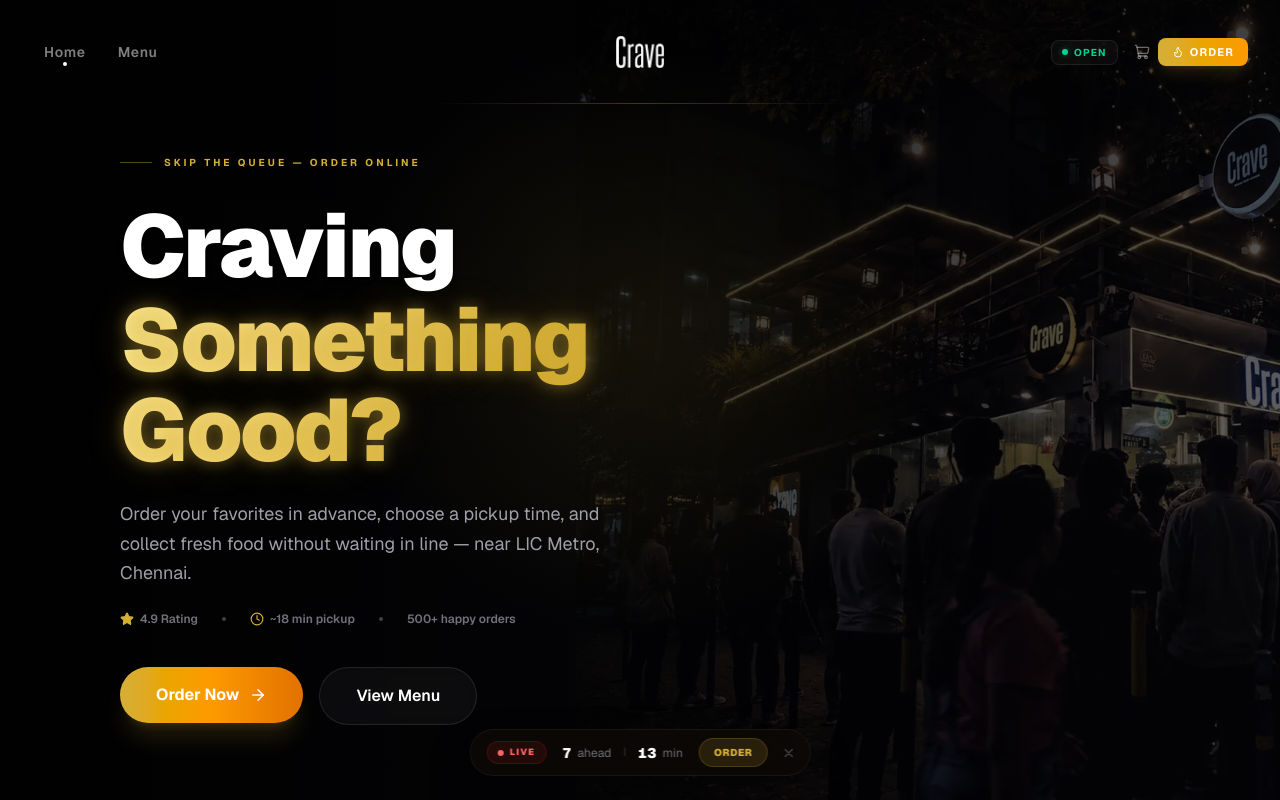
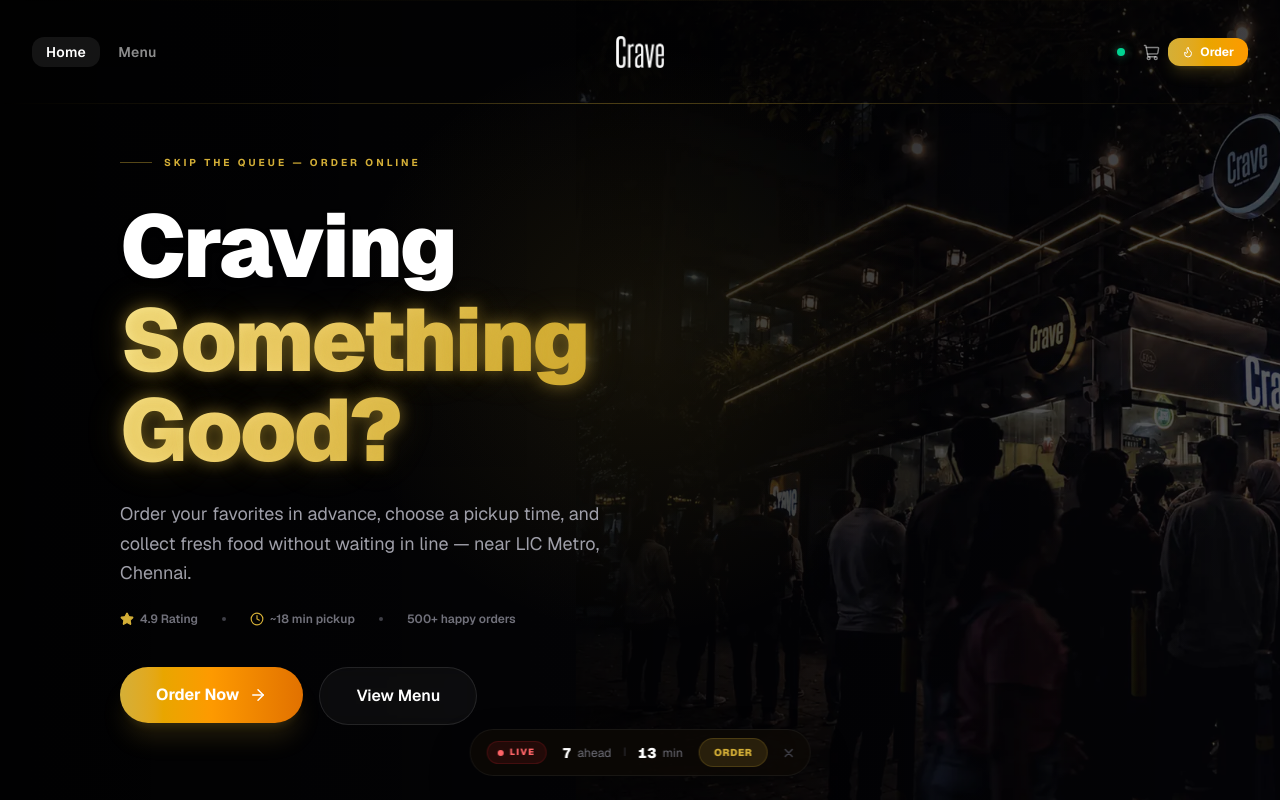
Before and after one commit to hameed-afsar-km/Crave, a Next.js app: page / in a window 1280 px wide. Shown: the top 800 px of the page. Built offline with nearby package versions, Linux system fonts and the light colour scheme.

Commit message:
refactor: Navbar

```diff
--- a/src/components/Navbar.tsx
+++ b/src/components/Navbar.tsx
@@ -16,10 +16,10 @@
   { href: '/menu', label: 'Menu' },
 ];
 
-const statusConfig = {
-  Open: { label: 'OPEN', dot: 'bg-emerald-400 shadow-[0_0_6px_rgba(52,211,153,0.4)]', text: 'text-emerald-400' },
-  Paused: { label: 'PAUSED', dot: 'bg-amber-400 shadow-[0_0_6px_rgba(251,191,36,0.4)]', text: 'text-amber-400' },
-  Closed: { label: 'CLOSED', dot: 'bg-rose-400 shadow-[0_0_6px_rgba(244,63,94,0.4)]', text: 'text-rose-400' },
+const statusDot = {
+  Open: 'bg-emerald-400 shadow-[0_0_8px_rgba(52,211,153,0.5)]',
+  Paused: 'bg-amber-400 shadow-[0_0_8px_rgba(251,191,36,0.5)]',
+  Closed: 'bg-rose-400 shadow-[0_0_8px_rgba(244,63,94,0.5)]',
 } as const;
 
 export default function Navbar() {
@@ -58,8 +58,6 @@
 
   const closeMobile = () => setMobileOpen(false);
 
-  const status = statusConfig[storeLabel as keyof typeof statusConfig];
-
   return (
     <>
       <motion.nav
@@ -73,42 +71,37 @@
             : 'py-3 md:py-3.5 bg-[#08080B]/70 backdrop-blur-2xl border-b border-white/5'
         )}
       >
+        {/* Top edge glow */}
+        <div className={cn(
+          'absolute inset-x-0 top-0 h-px bg-gradient-to-r from-transparent via-gold/25 to-transparent transition-opacity duration-700',
+          isTransparent ? 'opacity-20' : 'opacity-100'
+        )} />
+
         <div className="max-w-7xl mx-auto px-5 sm:px-8 relative">
           <div className="flex items-center justify-between h-[48px] md:h-[56px]">
 
             {/* Left: Nav Links (desktop) */}
-            <div className="hidden md:flex items-center gap-2">
+            <div className="hidden md:flex items-center gap-1">
               {navLinks.map((link, i) => {
                 const active = pathname === link.href;
                 return (
                   <motion.div
                     key={link.href}
-                    initial={{ opacity: 0, x: -6 }}
-                    animate={{ opacity: 1, x: 0 }}
-                    transition={{ delay: 0.1 + i * 0.06, duration: 0.35 }}
-                    className="relative"
+                    initial={{ opacity: 0, y: -8 }}
+                    animate={{ opacity: 1, y: 0 }}
+                    transition={{ delay: 0.1 + i * 0.08, duration: 0.4 }}
                   >
                     <Link
                       href={link.href}
                       className={cn(
-                        'relative px-3 py-2 text-sm font-semibold tracking-wider transition-all duration-300',
+                        'relative px-3.5 py-1.5 text-sm font-semibold tracking-wide rounded-xl transition-all duration-300',
                         isTransparent
-                          ? 'text-white/50 hover:text-white'
-                          : 'text-zinc-500 hover:text-gold'
+                          ? active ? 'text-white bg-white/8' : 'text-white/55 hover:text-white/90 hover:bg-white/5'
+                          : active ? 'text-gold bg-gold/8' : 'text-zinc-400 hover:text-gold hover:bg-gold/5'
                       )}
                     >
                       {link.label}
                     </Link>
-                    {active && (
-                      <motion.div
-                        layoutId="navDot"
-                        className={cn(
-                          'absolute -bottom-0.5 left-1/2 -translate-x-1/2 w-1 h-1 rounded-full',
-                          isTransparent ? 'bg-white' : 'bg-gold'
-                        )}
-                        transition={{ type: 'spring', stiffness: 350, damping: 25 }}
-                      />
-                    )}
                   </motion.div>
                 );
               })}
@@ -128,31 +121,24 @@
             </Link>
 
             {/* Right: Status + Icons */}
-            <div className="flex items-center gap-2.5">
-              {/* Store status chip */}
-              <div className={cn(
-                'hidden md:flex items-center gap-1.5 px-2.5 py-1 rounded-lg border transition-all duration-300',
-                isTransparent
-                  ? 'border-white/8 bg-white/[0.03]'
-                  : 'border-white/5 bg-white/[0.02]'
-              )}>
-                <span className={cn('w-1.5 h-1.5 rounded-full', status.dot)} />
-                <span className={cn('text-[10px] font-bold tracking-[0.12em]', status.text)}>
-                  {status.label}
-                </span>
-              </div>
+            <div className="flex items-center gap-3">
+              {/* Store status — pulsing dot */}
+              <div
+                className={cn('w-2 h-2 rounded-full', statusDot[storeLabel as keyof typeof statusDot])}
+                title={`Store ${storeLabel}`}
+              />
 
-              {/* Icon group */}
-              <div className="flex items-center gap-0.5">
+              {/* Icon group (desktop) */}
+              <div className="hidden md:flex items-center gap-0.5">
                 {isAdmin && (
-                  <NavIconBtn href="/admin/dashboard" title="Dashboard" isTransparent={isTransparent}>
-                    <LayoutDashboard className="w-[16px] h-[16px]" />
+                  <NavIconBtn href="/admin/dashboard" title="Admin Dashboard" isTransparent={isTransparent}>
+                    <LayoutDashboard className="w-[17px] h-[17px]" />
                   </NavIconBtn>
                 )}
 
                 {user && (
                   <NavIconBtn href="/orders" title="My Orders" isTransparent={isTransparent}>
-                    <Package className="w-[16px] h-[16px]" />
+                    <Package className="w-[17px] h-[17px]" />
                   </NavIconBtn>
                 )}
 
@@ -161,30 +147,32 @@
                 {user ? (
                   <>
                     <NavIconBtn href="/profile" title="Profile" isTransparent={isTransparent}>
-                      <User className="w-[16px] h-[16px]" />
+                      <User className="w-[17px] h-[17px]" />
                     </NavIconBtn>
 
-                    <div className="w-px h-3.5 bg-white/6 mx-1" />
+                    <div className="w-px h-4 bg-white/8 mx-1.5" />
 
                     <button
                       onClick={signOut}
                       title="Sign Out"
                       className={cn(
-                        'p-1.5 rounded-lg transition-all duration-300',
+                        'p-1.5 rounded-xl transition-all duration-300',
                         isTransparent
-                          ? 'text-white/30 hover:text-rose-400 hover:bg-rose-500/10'
-                          : 'text-zinc-600 hover:text-rose-400 hover:bg-rose-500/10'
+                          ? 'text-white/40 hover:text-rose-400 hover:bg-rose-500/10'
+                          : 'text-zinc-500 hover:text-rose-400 hover:bg-rose-500/10'
                       )}
                     >
-                      <LogOut className="w-[16px] h-[16px]" />
+                      <LogOut className="w-[17px] h-[17px]" />
                     </button>
                   </>
                 ) : (
                   <Link
                     href="/auth"
                     className={cn(
-                      'flex items-center gap-1.5 px-3.5 py-1.5 text-[11px] font-bold uppercase tracking-widest rounded-lg transition-all duration-300 bg-gradient-to-r from-gold to-amber-500 text-white',
-                      isTransparent ? 'shadow-lg shadow-gold/15' : 'shadow-md shadow-gold/10'
+                      'flex items-center gap-1.5 px-3.5 py-1.5 text-xs font-bold rounded-xl transition-all duration-300 bg-gradient-to-r from-gold to-amber-500 text-white shadow-lg',
+                      isTransparent
+                        ? 'shadow-gold/20 hover:shadow-gold/30 hover:brightness-110'
+                        : 'shadow-gold/10 hover:shadow-gold/25 hover:brightness-110'
                     )}
                   >
                     <Flame className="w-3 h-3" />
@@ -193,17 +181,21 @@
                 )}
               </div>
 
-              {/* Mobile hamburger */}
-              <div className="flex md:hidden items-center">
+              {/* Mobile: Cart + Hamburger */}
+              <div className="flex md:hidden items-center gap-1.5">
+                <Link href="/cart" className="relative p-1.5">
+                  <ShoppingCart className={cn('w-[19px] h-[19px]', isTransparent ? 'text-white/70' : 'text-zinc-300')} />
+                  {itemCount > 0 && (
+                    <span className="absolute -top-0.5 -right-0.5 text-[11px] font-black text-gold">{itemCount}</span>
+                  )}
+                </Link>
+
                 <button
                   onClick={() => setMobileOpen(!mobileOpen)}
-                  className={cn(
-                    'p-1.5 rounded-lg transition-all',
-                    isTransparent ? 'text-white/60 hover:bg-white/8' : 'text-zinc-500 hover:bg-white/5'
-                  )}
+                  className={cn('p-1.5 rounded-xl transition-all', isTransparent ? 'text-white/70 hover:bg-white/8' : 'text-zinc-400 hover:bg-white/5')}
                 >
                   <motion.div animate={{ rotate: mobileOpen ? 90 : 0 }} transition={{ duration: 0.25 }}>
-                    {mobileOpen ? <X className="w-[18px] h-[18px]" /> : <Menu className="w-[18px] h-[18px]" />}
+                    {mobileOpen ? <X className="w-[19px] h-[19px]" /> : <Menu className="w-[19px] h-[19px]" />}
                   </motion.div>
                 </button>
               </div>
@@ -213,48 +205,53 @@
 
         {/* Scroll progress */}
         <motion.div
-          className="absolute bottom-0 left-1/3 right-1/3 h-px bg-gradient-to-r from-transparent via-gold/30 to-transparent origin-left"
+          className="absolute bottom-0 left-0 right-0 h-px bg-gradient-to-r from-transparent via-gold/35 to-transparent origin-left"
           style={{ scaleX }}
         />
       </motion.nav>
 
-      {/* Mobile Drawer: Full-screen overlay */}
+      {/* Mobile Drawer */}
       <AnimatePresence>
         {mobileOpen && (
           <motion.div
             initial={{ opacity: 0 }}
             animate={{ opacity: 1 }}
             exit={{ opacity: 0 }}
-            transition={{ duration: 0.25 }}
+            transition={{ duration: 0.2 }}
             className="fixed inset-0 z-40 md:hidden"
           >
-            <div className="absolute inset-0 bg-black/70 backdrop-blur-md" onClick={closeMobile} />
+            <div className="absolute inset-0 bg-black/60 backdrop-blur-sm" onClick={closeMobile} />
 
             <motion.div
-              initial={{ opacity: 0, y: -20 }}
-              animate={{ opacity: 1, y: 0 }}
-              exit={{ opacity: 0, y: -20 }}
-              transition={{ duration: 0.3, ease: 'easeOut' }}
-              className="absolute top-0 left-0 right-0 bg-[#0C0C14]/98 border-b border-white/8 rounded-b-2xl shadow-2xl"
+              initial={{ y: '100%' }}
+              animate={{ y: 0 }}
+              exit={{ y: '100%' }}
+              transition={{ type: 'spring', damping: 32, stiffness: 300 }}
+              className="absolute bottom-0 left-0 right-0 max-h-[90vh] bg-[#0C0C14]/98 border-t border-white/8 rounded-t-3xl shadow-2xl flex flex-col overflow-hidden"
             >
+              {/* Handle */}
+              <div className="flex justify-center pt-3 pb-1">
+                <div className="w-10 h-1 rounded-full bg-white/10" />
+              </div>
+
               {/* Header */}
-              <div className="flex items-center justify-between px-5 py-4">
+              <div className="flex items-center justify-between px-6 py-4 border-b border-white/5">
                 <Image src="/logo.webp" alt="Crave" width={100} height={28} className="h-5 w-auto" />
-                <button onClick={closeMobile} className="p-1.5 rounded-lg text-zinc-500 hover:text-white hover:bg-white/5">
+                <button onClick={closeMobile} className="p-1.5 rounded-xl text-zinc-500 hover:text-white hover:bg-white/5 border border-white/5">
                   <X className="w-[18px] h-[18px]" />
                 </button>
               </div>
 
               {/* Links */}
-              <div className="px-4 pb-4 space-y-0.5">
+              <div className="flex-1 overflow-y-auto px-4 py-4 space-y-1">
                 {navLinks.map((link, i) => {
                   const active = pathname === link.href;
                   return (
                     <motion.div
                       key={link.href}
-                      initial={{ opacity: 0, x: -12 }}
-                      animate={{ opacity: 1, x: 0 }}
-                      transition={{ delay: i * 0.05 + 0.05 }}
+                      initial={{ opacity: 0, y: 12 }}
+                      animate={{ opacity: 1, y: 0 }}
+                      transition={{ delay: i * 0.05 + 0.1 }}
                     >
                       <Link
                         href={link.href}
@@ -262,29 +259,29 @@
                         className={cn(
                           'flex items-center justify-between px-4 py-3.5 rounded-xl font-semibold text-sm transition-all duration-200',
                           active
-                            ? 'text-gold bg-gold/8'
-                            : 'text-zinc-400 hover:text-white hover:bg-white/5'
+                            ? 'bg-gold/10 text-gold border border-gold/15'
+                            : 'text-zinc-400 hover:text-white hover:bg-white/5 border border-transparent'
                         )}
                       >
                         {link.label}
-                        {active && <span className="w-1 h-1 rounded-full bg-gold" />}
+                        {active && <span className="w-1.5 h-1.5 rounded-full bg-gold" />}
                       </Link>
                     </motion.div>
                   );
                 })}
 
-                <div className="h-px bg-white/5 my-2" />
+                <div className="h-px bg-white/5 my-3" />
 
                 {/* Cart */}
                 <motion.div
-                  initial={{ opacity: 0, x: -12 }}
-                  animate={{ opacity: 1, x: 0 }}
-                  transition={{ delay: 0.12 }}
+                  initial={{ opacity: 0, y: 12 }}
+                  animate={{ opacity: 1, y: 0 }}
+                  transition={{ delay: 0.18 }}
                 >
                   <Link
                     href="/cart"
                     onClick={closeMobile}
-                    className="flex items-center justify-between px-4 py-3.5 rounded-xl text-zinc-400 hover:text-white hover:bg-white/5 font-semibold text-sm transition-all"
+                    className="flex items-center justify-between px-4 py-3.5 rounded-xl text-zinc-400 hover:text-white hover:bg-white/5 border border-transparent font-semibold text-sm transition-all"
                   >
                     <span className="flex items-center gap-3">
                       <ShoppingCart className="w-[18px] h-[18px] text-gold" />
@@ -298,19 +295,18 @@
                   </Link>
                 </motion.div>
 
-                {/* User links */}
                 {user && (
                   <motion.div
-                    initial={{ opacity: 0, x: -12 }}
-                    animate={{ opacity: 1, x: 0 }}
-                    transition={{ delay: 0.16 }}
-                    className="space-y-0.5"
+                    initial={{ opacity: 0, y: 12 }}
+                    animate={{ opacity: 1, y: 0 }}
+                    transition={{ delay: 0.22 }}
+                    className="space-y-1"
                   >
                     {isAdmin && (
                       <Link
                         href="/admin/dashboard"
                         onClick={closeMobile}
-                        className="flex items-center gap-3 px-4 py-3.5 rounded-xl text-zinc-400 hover:text-white hover:bg-white/5 font-semibold text-sm transition-all"
+                        className="flex items-center gap-3 px-4 py-3.5 rounded-xl text-zinc-400 hover:text-white hover:bg-white/5 border border-transparent font-semibold text-sm transition-all"
                       >
                         <LayoutDashboard className="w-[18px] h-[18px] text-gold" />
                         Admin Panel
@@ -319,7 +315,7 @@
                     <Link
                       href="/orders"
                       onClick={closeMobile}
-                      className="flex items-center gap-3 px-4 py-3.5 rounded-xl text-zinc-400 hover:text-white hover:bg-white/5 font-semibold text-sm transition-all"
+                      className="flex items-center gap-3 px-4 py-3.5 rounded-xl text-zinc-400 hover:text-white hover:bg-white/5 border border-transparent font-semibold text-sm transition-all"
                     >
                       <Package className="w-[18px] h-[18px] text-gold" />
                       My Orders
@@ -327,21 +323,17 @@
                     <Link
                       href="/profile"
                       onClick={closeMobile}
-                      className="flex items-center gap-3 px-4 py-3.5 rounded-xl text-zinc-400 hover:text-white hover:bg-white/5 font-semibold text-sm transition-all"
+                      className="flex items-center gap-3 px-4 py-3.5 rounded-xl text-zinc-400 hover:text-white hover:bg-white/5 border border-transparent font-semibold text-sm transition-all"
                     >
                       <User className="w-[18px] h-[18px] text-gold" />
                       Profile
                     </Link>
                   </motion.div>
                 )}
+              </div>
 
-                {/* Bottom CTA */}
-                <motion.div
-                  initial={{ opacity: 0, x: -12 }}
-                  animate={{ opacity: 1, x: 0 }}
-                  transition={{ delay: 0.2 }}
-                  className="pt-3"
-                >
+              {/* Footer */}
+              <div className="px-4 py-4 border-t border-white/5">
                 {user ? (
                   <button
                     onClick={() => { signOut(); closeMobile(); }}
@@ -360,7 +352,6 @@
                     Sign In to Order
                   </Link>
                 )}
-                </motion.div>
               </div>
             </motion.div>
           </motion.div>
@@ -387,10 +378,10 @@
       href={href}
       title={title}
       className={cn(
-        'relative p-1.5 rounded-lg transition-all duration-300',
+        'relative p-1.5 rounded-xl transition-all duration-300',
         isTransparent
-          ? 'text-white/40 hover:text-white hover:bg-white/10'
-          : 'text-zinc-600 hover:text-gold hover:bg-gold/10'
+          ? 'text-white/50 hover:text-white hover:bg-white/10'
+          : 'text-zinc-500 hover:text-gold hover:bg-gold/10'
       )}
     >
       {children}
@@ -413,13 +404,13 @@
       href={href}
       title="Cart"
       className={cn(
-        'relative p-1.5 rounded-lg transition-all duration-300',
+        'relative p-1.5 rounded-xl transition-all duration-300',
         isTransparent
-          ? 'text-white/40 hover:text-white hover:bg-white/10'
-          : 'text-zinc-600 hover:text-gold hover:bg-gold/10'
+          ? 'text-white/50 hover:text-white hover:bg-white/10'
+          : 'text-zinc-500 hover:text-gold hover:bg-gold/10'
       )}
     >
-      <ShoppingCart className="w-[16px] h-[16px]" />
+      <ShoppingCart className="w-[17px] h-[17px]" />
       {badge > 0 && (
         <motion.span
           initial={{ scale: 0 }}
```
Lines whose indentation alone changed are shown as unchanged.
